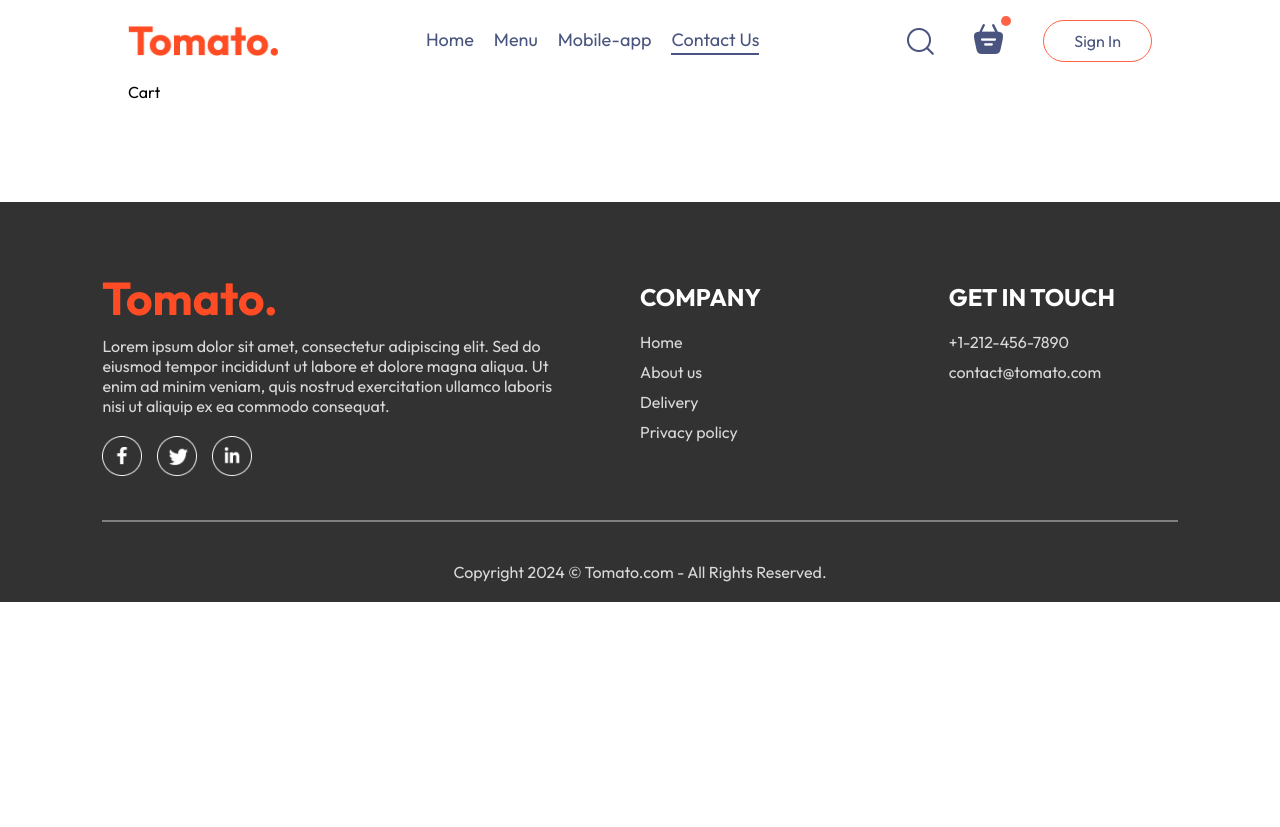
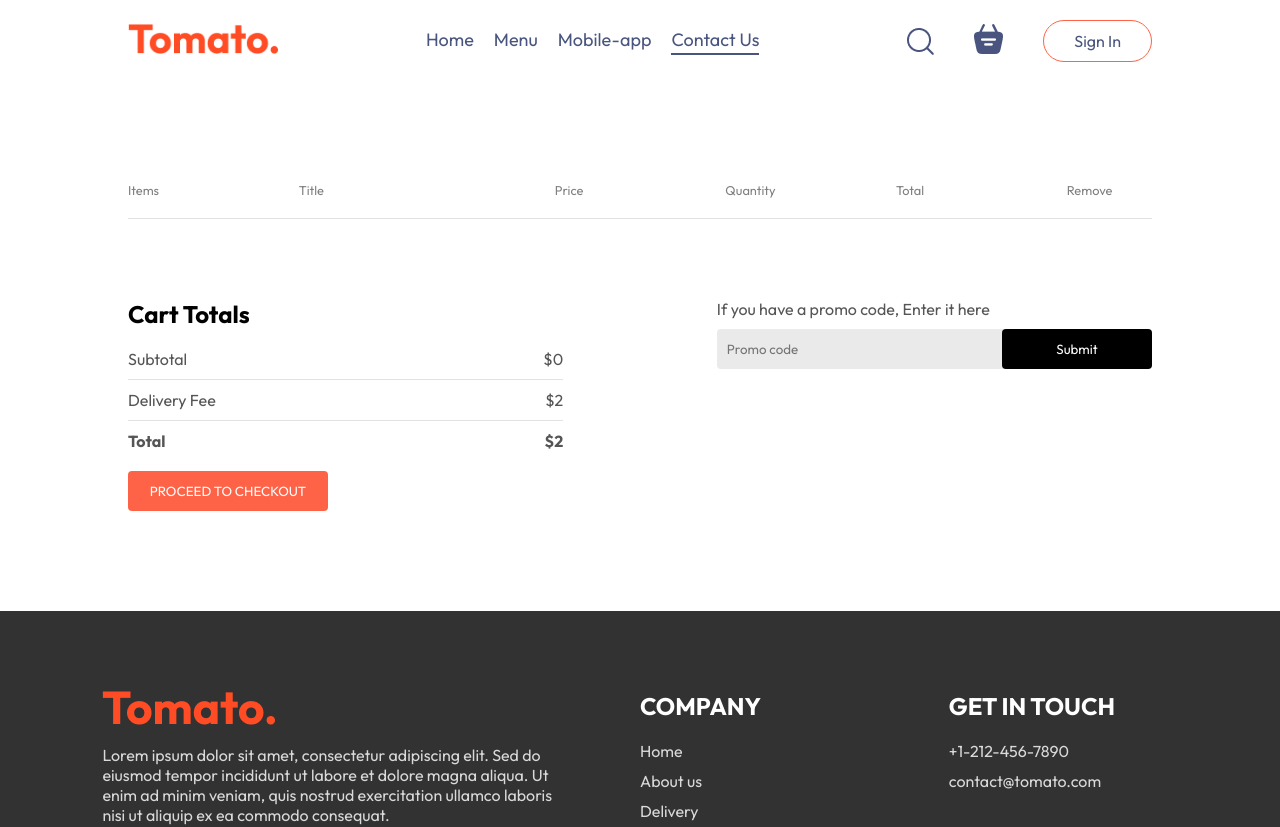
Before and after one commit to Pukaliny01/FoodDeliveryApp, a React (Vite) app in the folder frontend/: page /cart in a window 1280 px wide. Shown: the top 827 px of the page. Before the commit the page ends 800 px from the top, so only its background shows below. Built offline with nearby package versions, Linux system fonts and the light colour scheme; a web font is replaced by a local one.

Commit message:
Create cart page

```diff
--- a/frontend/src/components/NavBar/NavBar.jsx
+++ b/frontend/src/components/NavBar/NavBar.jsx
@@ -2,14 +2,18 @@ import React, { useState } from 'react'
 import './NavBar.css'
 import {assets} from '../../assets/assets.js'
 import { Link } from 'react-router-dom'
+import { useContext } from 'react'
+import { StoreContext } from '../../context/StoreContext'
 
 const NavBar = ({setShowLogin}) => {
 
   const [menu,setMenu] = useState("contact-us");
 
+  const {getTotalCartAmount} = useContext(StoreContext);
+
   return (
     <div className='navbar'>
-      <img src={assets.logo} alt="Logo" className="logo" />
+      <Link to='/'><img src={assets.logo} alt="Logo" className="logo" /></Link>
       <ul className="navbar-menu">
         <Link to='/' onClick={() => setMenu("home")} className={menu==="home"?"active":""}>Home</Link>
         <a href='#explore-menu' onClick={() => setMenu("menu")} className={menu==="menu"?"active":""}>Menu</a>
@@ -19,8 +23,8 @@ const NavBar = ({setShowLogin}) => {
       <div className="navbar-right">
         <img src={assets.search_icon} alt="" />
         <div className="navbar-search-icon">
-          <img src={assets.basket_icon} alt="" />
-          <div className="dot"></div>
+          <Link to='/cart'><img src={assets.basket_icon} alt="" /></Link>
+          <div className={getTotalCartAmount()===0?"":"dot"}></div>
         </div>
         <button onClick={()=>setShowLogin(true)}>Sign In</button>
       </div>
--- a/frontend/src/context/StoreContext.jsx
+++ b/frontend/src/context/StoreContext.jsx
@@ -1,4 +1,4 @@
-import React, { createContext,useEffect,useState } from 'react';
+import React, { createContext,useState } from 'react';
 import {food_list} from '../assets/assets.js';
 
 export const StoreContext = createContext(null);
@@ -20,16 +20,24 @@ const StoreContextProvider = (props) => {
         setCartItems((prev) =>({...prev, [itemId]: prev[itemId] - 1}));
     }
 
-    useEffect(() => {
-        console.log(cartItems);
-    }, [cartItems]);
+    const getTotalCartAmount = () => {
+        let totalAmount = 0;
+        for(const item in cartItems){
+            if(cartItems[item] > 0){
+                let itemInfo = food_list.find((product)=> product._id === item);
+                totalAmount += cartItems[item] * itemInfo.price;
+            }
+        }
+        return totalAmount;
+    }
 
     const contextValue = {
         food_list,
         cartItems,
         setCartItems,
         addToCart,
-        removeFromCart
+        removeFromCart,
+        getTotalCartAmount
     }
     return (
         <StoreContext.Provider value={contextValue}>
--- a/frontend/src/pages/Cart/Cart.css
+++ b/frontend/src/pages/Cart/Cart.css
@@ -0,0 +1,91 @@
+.cart{
+    margin-top: 100px;
+}
+.cart-items-title{
+    display: grid;
+    grid-template-columns: 1fr 1.5fr 1fr 1fr 1fr 0.5fr;
+    align-items: center;
+    color: grey;
+    font-size: max(1vw, 12px);
+}
+.cart-items-item{
+    margin: 10px 0px;
+    color: black;
+}
+.cart-items-item img{
+    width: 50px;
+}
+.cart hr{
+    height: 1px;
+    background-color: #e2e2e2;
+    border: none;
+}
+.cart-items-item .cross{
+    cursor: pointer;
+}
+.cart-bottom{
+    margin-top: 80px;
+    display: flex;
+    justify-content: space-between;
+    gap: max(12vw, 20px);
+}
+.cart-total{
+    flex: 1;
+    display: flex;
+    flex-direction: column;
+    gap: 20px;
+}
+.cart-total-details{
+    display: flex;
+    justify-content: space-between;
+    color: #555;
+}
+.cart-total hr{
+    margin: 10px 0px;
+}
+.cart-total button{
+    border: none;
+    color: white;
+    background-color: tomato;
+    width: max(15vw, 200px);
+    padding: 12px 0px;
+    border-radius: 4px;
+    cursor: pointer;
+}
+.cart-promocode{
+    flex: 1;
+}
+.cart-promocode p{
+    color: #555;
+}
+.cart-promocode-input{
+    margin-top: 10px;
+    display: flex;
+    justify-content: space-between;
+    align-items: center;
+    background-color: #eaeaea;
+    border-radius: 4px;
+}
+.cart-promocode-input input{
+    background: transparent;
+    border: none;
+    outline: none;
+    padding-left: 10px;
+}
+.cart-promocode-input button{
+    width: max(10vw, 150px);
+    padding: 12px 5px;
+    background-color: black;
+    border: none;
+    color: white;
+    border-radius: 4px;
+    cursor: pointer;
+}
+@media (max-width:750px){
+    .cart-bottom{
+        flex-direction: column-reverse;
+    }
+    .cart-promocode{
+        justify-content: start;
+    }
+}
--- a/frontend/src/pages/Cart/Cart.jsx
+++ b/frontend/src/pages/Cart/Cart.jsx
@@ -1,9 +1,73 @@
-import React from 'react'
+import React, { useContext } from 'react'
 import './Cart.css'
+import { StoreContext } from '../../context/StoreContext'
 
 const Cart = () => {
+
+  const { cartItems, food_list, removeFromCart, getTotalCartAmount } = useContext(StoreContext)
   return (
-    <div>Cart</div>
+    <div className='cart'>
+      <div className="cart-items">
+        <div className="cart-items-title">
+          <p>Items</p>
+          <p>Title</p>
+          <p>Price</p>
+          <p>Quantity</p>
+          <p>Total</p>
+          <p>Remove</p>
+        </div>
+        <br />
+        <hr />
+        {food_list.map((item, index) => {
+          if (cartItems[item._id] > 0) {
+            return (
+              <div>
+                <div className="cart-items-title cart-items-item">
+                  <img src={item.image} alt={item.name} />
+                  <p>{item.name}</p>
+                  <p>${item.price}</p>
+                  <p>{cartItems[item._id]}</p>
+                  <p>${item.price * cartItems[item._id]}</p>
+                  <p onClick={() => removeFromCart(item._id)} className='cross'>X</p>
+                </div>
+                <hr />
+              </div>
+            )
+          }
+        })}
+      </div>
+      <div className="cart-bottom">
+        <div className="cart-total">
+          <h2>Cart Totals</h2>
+          <div>
+            <div className="cart-total-details">
+              <p>Subtotal</p>
+              <p>${getTotalCartAmount()}</p>
+            </div>
+            <hr />
+            <div className="cart-total-details">
+              <p>Delivery Fee</p>
+              <p>${2}</p>
+            </div>
+            <hr />
+            <div className="cart-total-details">
+              <b>Total</b>
+              <b>${getTotalCartAmount() + 2}</b>
+            </div>
+          </div>
+          <button>PROCEED TO CHECKOUT</button>
+        </div>
+        <div className="cart-promocode">
+          <div>
+            <p>If you have a promo code, Enter it here</p>
+            <div className="cart-promocode-input">
+              <input type="text" placeholder='Promo code' />
+              <button>Submit</button>
+            </div>
+          </div>
+        </div>
+      </div>
+    </div>
   )
 }
 
```
